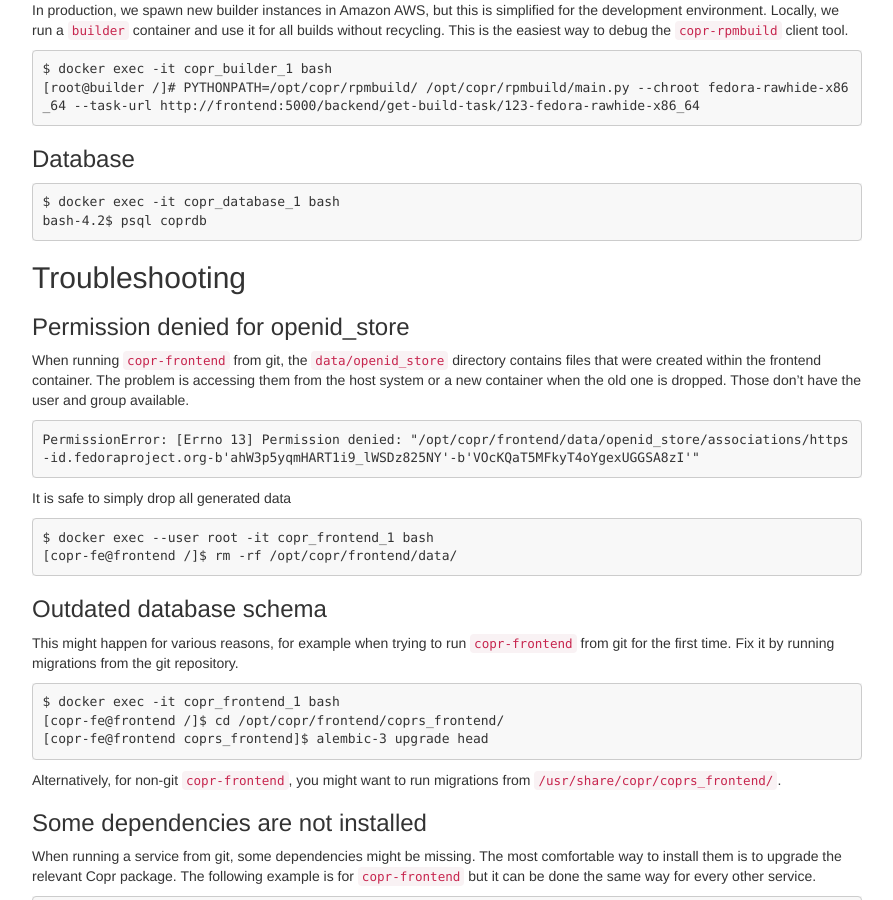
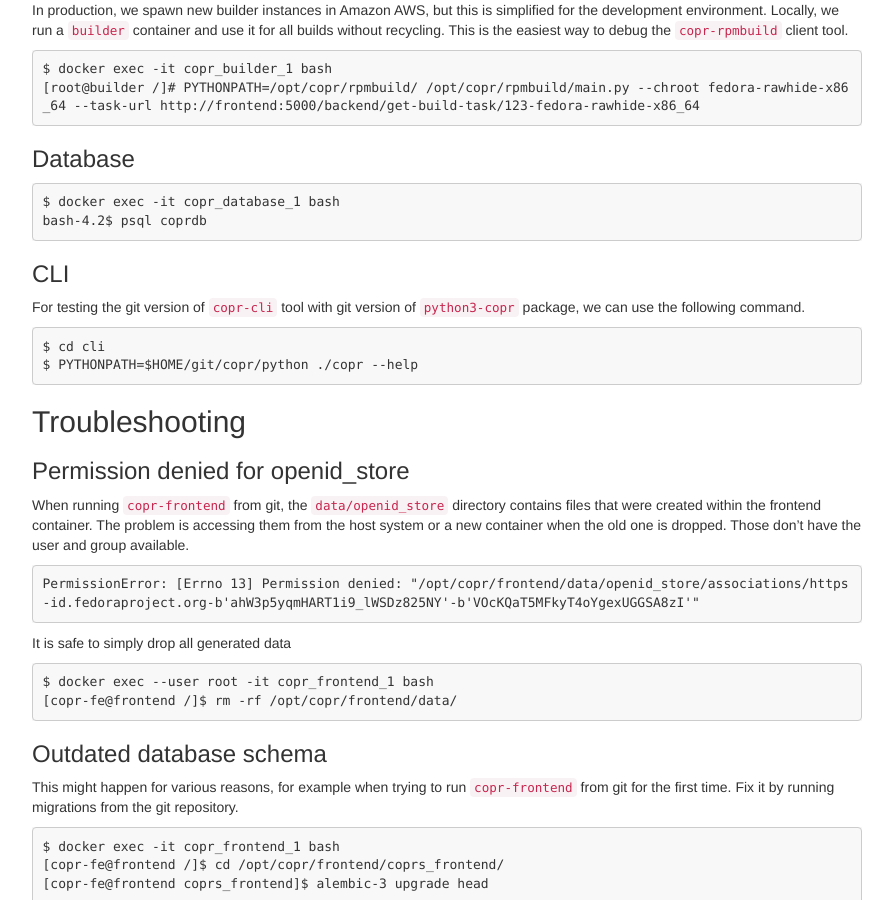
Before and after one commit to FrostyX/frostyx.github.io, a Jekyll site: the page built from _posts/2020-12-31-copr-docker-compose-without-supervisord.md, in a window 1280 px wide and 900 px high, scrolled down 2392 px. Shown: the whole window, without its empty margins (193-1086 px from the left). Built offline with Jekyll 4.4.1, drawn with Linux system fonts in a browser that asks for light colours; nearby versions of some CDN libraries; comment, search, counter and statistics services are not loaded; some of the changed text lies outside the part shown.

Commit message:
Add section about copr-cli

````diff
--- a/_posts/2020-12-31-copr-docker-compose-without-supervisord.md
+++ b/_posts/2020-12-31-copr-docker-compose-without-supervisord.md
@@ -155,7 +155,6 @@
 [root@backend /] # PYTHONPATH=/opt/copr/backend /usr/sbin/runuser -u copr -g copr -- /opt/copr/backend/run/copr_run_logger.py
 ```
 
-
 ### Builder
 
 In production, we spawn new builder instances in Amazon AWS, but this is
@@ -173,6 +172,16 @@
 ```
 $ docker exec -it copr_database_1 bash
 bash-4.2$ psql coprdb
+```
+
+### CLI
+
+For testing the git version of `copr-cli` tool with git version of
+`python3-copr` package, we can use the following command.
+
+```
+$ cd cli
+$ PYTHONPATH=$HOME/git/copr/python ./copr --help
 ```
 
 
````
Also changed, not shown: other parts of _posts/2020-12-31-copr-docker-compose-without-supervisord.md (+1 -1 lines).
